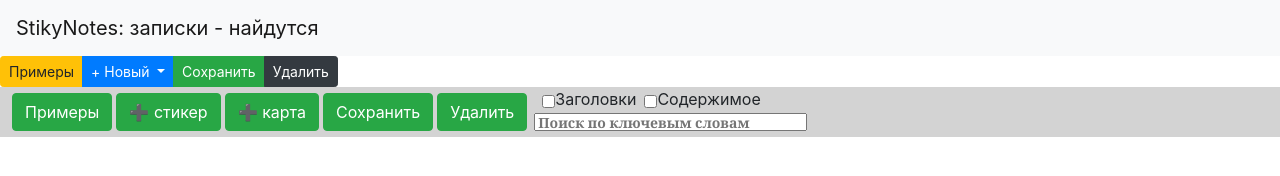
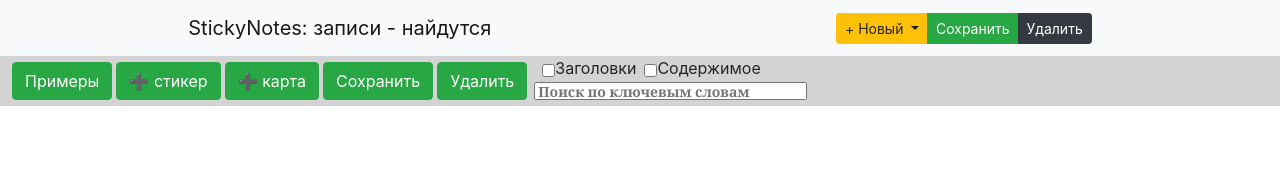
Before and after one commit to Aparin/stickyNotes, a website built with webpack: page dist/newIndex.html in a window 1280 px wide. Built offline with nearby package versions, Linux system fonts and the light colour scheme.

Commit message:
the brand and buttons blocks displaing correctly on different devices

```diff
--- a/dist/newIndex.html
+++ b/dist/newIndex.html
@@ -11,21 +11,24 @@
     <script src="https://api-maps.yandex.ru/2.1/?apikey=0299c42e-268e-4337-9740-e158b72d29fd&lang=ru_RU" type="text/javascript">
     </script>
     <!----      Удалить       ---->
+    <!--
     <link rel="stylesheet" href="https://stackpath.bootstrapcdn.com/bootstrap/4.1.3/css/bootstrap.min.css" integrity="sha384-MCw98/SFnGE8fJT3GXwEOngsV7Zt27NXFoaoApmYm81iuXoPkFOJwJ8ERdknLPMO" crossorigin="anonymous">
+    -->
+    <link rel="stylesheet" href="../src/start/bootstrap.css">
 </head>
 
 <body>
     <!---- Начало ---->
 
     <nav class="navbar navbar-expand-lg navbar-light bg-light">
-        <div class="navbar-brand">StikyNotes: записки - найдутся</div>
-    </nav>
+        <div style="margin: 0 auto" class="navbar-brand center-block">StickyNotes: записи - найдутся</div>
+
 
         <!----      Кнопки меню       ---->
-    <div class="btn-group btn-group-sm" role="group" aria-label="Basic example">
-        <button type="button" class="btn btn-warning">Примеры</button>
+        <div style="margin: 0 auto" class="btn-group btn-group-sm center-block" role="group" aria-label="Basic example">
+            <!-- <button type="button" class="btn btn-warning">Примеры</button> -->
             <div class="btn-group btn-group-sm" role="group">
-            <button id="btnGroupDrop1" type="button" class="btn btn-primary dropdown-toggle " data-toggle="dropdown" aria-haspopup="true" aria-expanded="false">
+                <button id="btnGroupDrop1" type="button" class="btn btn-warning dropdown-toggle " data-toggle="dropdown" aria-haspopup="true" aria-expanded="false">
                   + Новый
                 </button>
                 <div class="dropdown-menu" aria-labelledby="btnGroupDrop1">
@@ -36,7 +39,7 @@
             <button type="button" class="btn btn-success">Сохранить</button>
             <button type="button" class="btn btn-dark">Удалить</button>
         </div>
-
+    </nav>
 
     <!----      Конец макета       ---->
 
```
Lines whose indentation alone changed are shown as unchanged.
